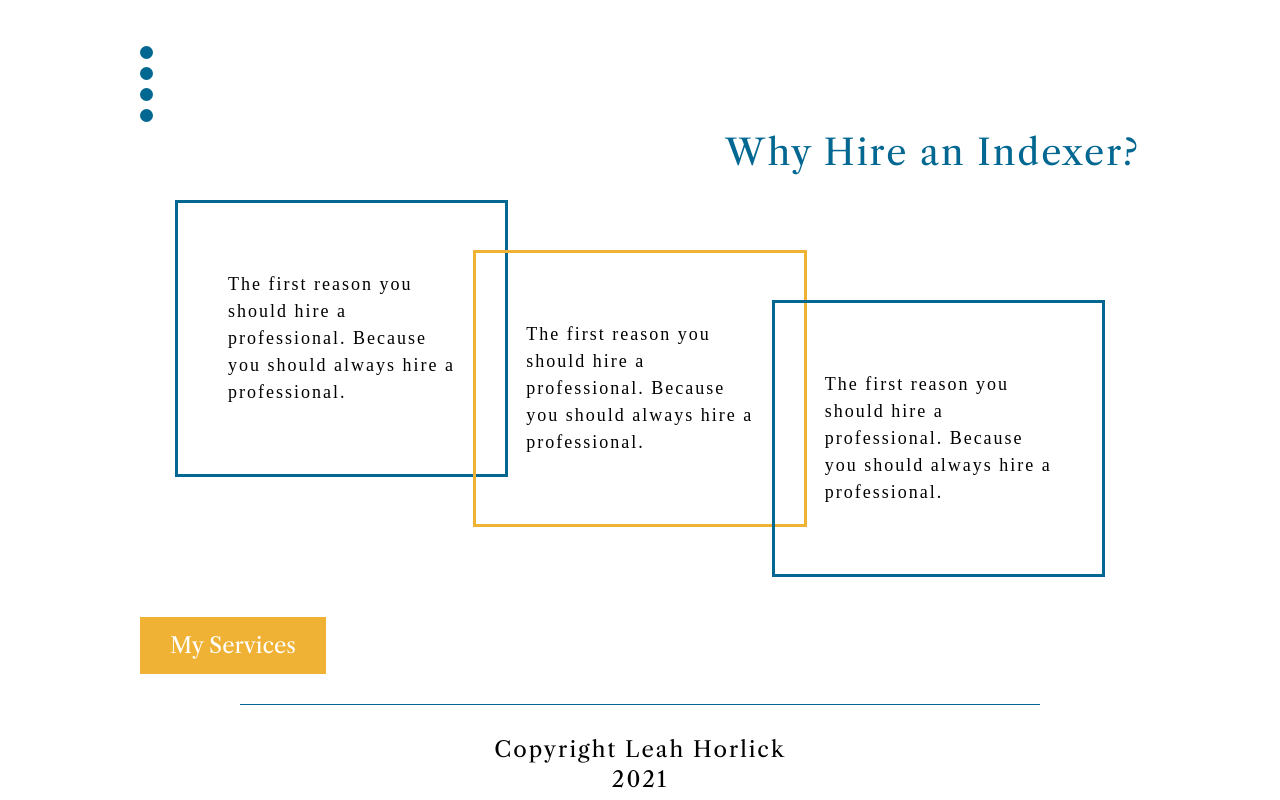
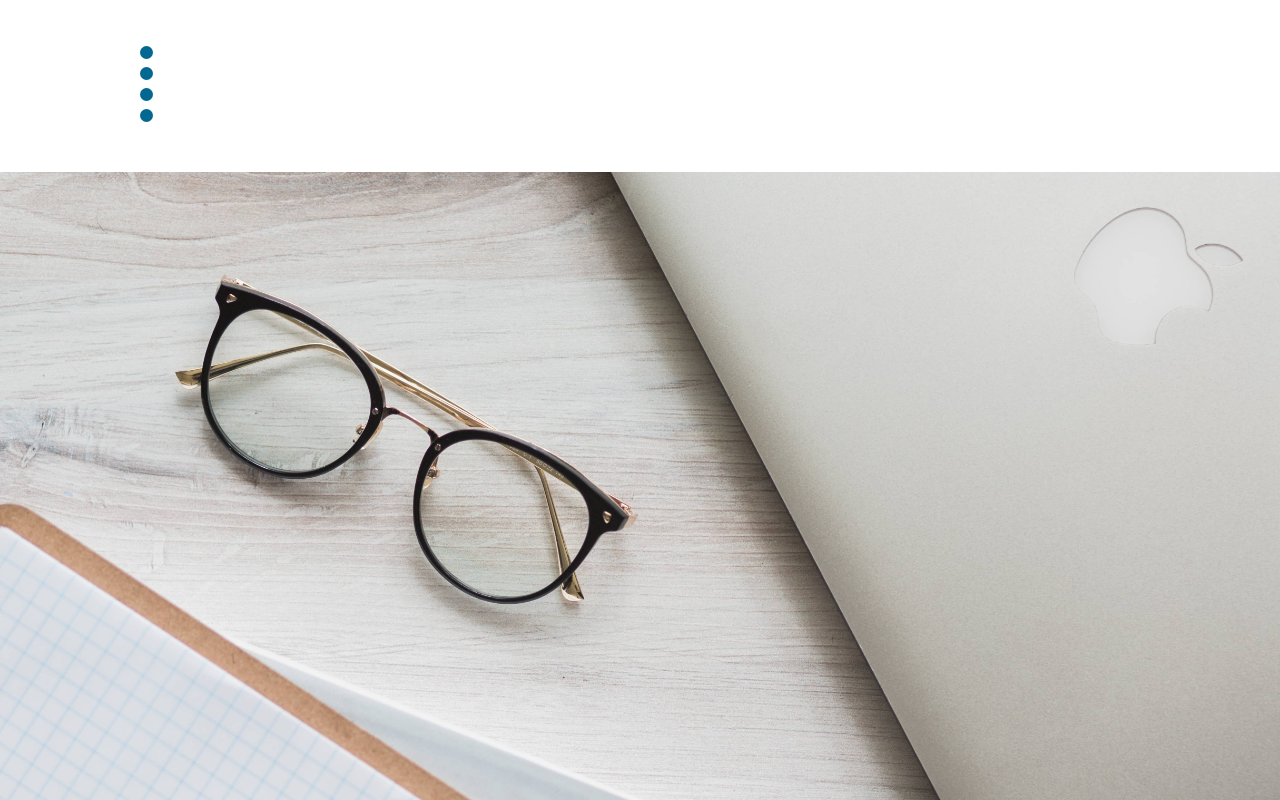
Before and after one commit to eflegg/hearth-place-counselling, a Next.js app: page / in a window 1280 px wide. Shown: the part 620-1420 px from the top of the page. Built offline with nearby package versions, Linux system fonts and the light colour scheme; a web font is replaced by a local one.

Commit message:
add laptop image

```diff
--- a/components/HomeHire.js
+++ b/components/HomeHire.js
@@ -5,6 +5,16 @@ import theme from "./Theme";
 import { Waypoint } from "react-waypoint";
 
 const HomeHireContainer = styled.section`
+  .img-1 {
+    margin: 50px auto;
+    display: flex;
+    justify-content: center;
+    overflow: visible;
+    img {
+      width: 100vw;
+      overflow: visible;
+    }
+  }
   h2 {
     text-align: right;
     margin-bottom: 25px;
@@ -33,6 +43,12 @@ const Reason = styled.div`
   padding: 50px;
   position: relative;
   max-width: 180px;
+  ${theme.mediaQuery.xs`
+   max-width: 250px;
+  `}
+  ${theme.mediaQuery.sm`
+   max-width: 180px;
+  `}
   ${theme.mediaQuery.md`
    max-width: 250px;
   `}
@@ -89,6 +105,12 @@ const Reason = styled.div`
 export default function HomeHire() {
   return (
     <HomeHireContainer>
+      <div className="img-1">
+        <img
+          src="/laptop.jpg"
+          alt="photo of laptop with glasses and coffe cup"
+        />
+      </div>
       <h2>Why Hire an Indexer?</h2>
       <ReasonContainer>
         <Reason className="reason-container reason-left">
```
Also changed, not shown: public/laptop.jpg (added).
